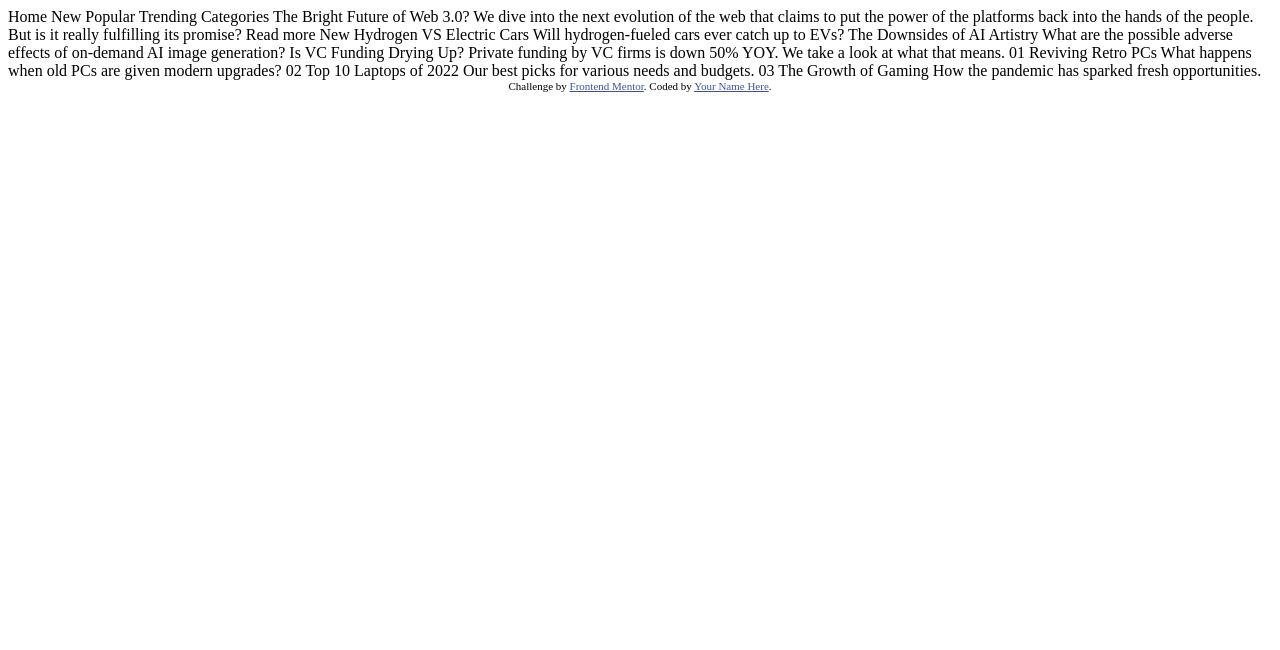
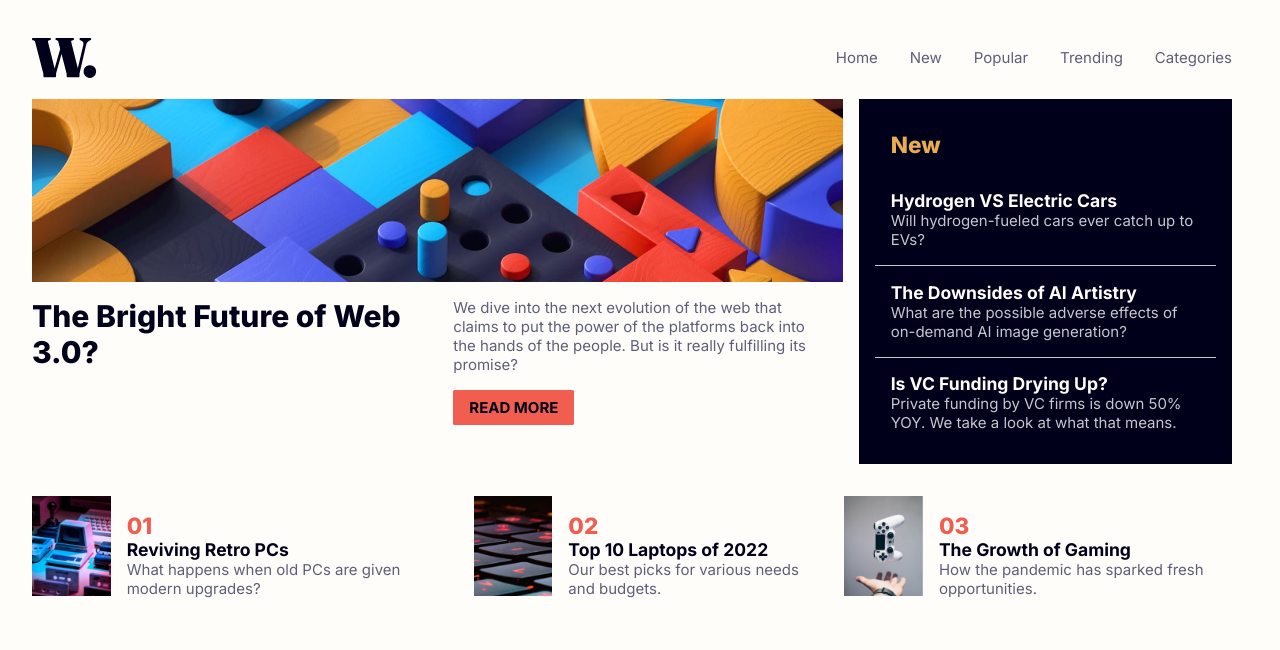
Before and after one commit to snigdha-sukun/news-homepage, a plain HTML site: page index.html in a window 1280 px wide. Drawn offline with Linux system fonts and the light colour scheme.

Commit message:
my solution

```diff
--- /dev/null
+++ b/index.css
@@ -0,0 +1,237 @@
+@import url('https://fonts.googleapis.com/css2?family=Inter:ital,opsz,wght@0,14..32,100..900;1,14..32,100..900&display=swap');
+
+:root {
+    --soft-orange: hsl(35, 77%, 62%);
+    --soft-red: hsl(5, 85%, 63%);
+    --off-white: hsl(36, 100%, 99%);
+    --grayish-blue: hsl(233, 8%, 79%);
+    --dark-grayish-blue: hsl(236, 13%, 42%);
+    --very-dark-blue: hsl(240, 100%, 5%);
+    --font-family: "Inter";
+    --font-size: 15px;
+    --font-weight-400: 400;
+    --font-weight-700: 700;
+    --font-weight-800: 800;
+}
+
+* {
+    margin: 0;
+    padding: 0;
+    box-sizing: border-box;
+}
+
+body {
+    font-family: var(--font-family);
+    font-size: var(--font-size);
+    font-weight: var(--font-weight-400);
+    margin: 2rem;
+    color: var(--dark-grayish-blue);
+    background-color: var(--off-white);
+}
+
+main {
+    display: grid;
+    grid-template-columns: repeat(3, 1fr);
+    grid-template-rows: repeat(3, 1fr);
+    margin-top: 1rem;
+}
+
+header {
+    display: flex;
+    justify-content: space-between;
+    align-items: center;
+}
+
+nav {
+    justify-self: flex-end;
+}
+
+button {
+    all: unset;
+    background-color: var(--soft-red);
+    color: var(--very-dark-blue);
+    padding: 0.5rem 1rem;
+    border-radius: 0.1rem;
+    cursor: pointer;
+    font-weight: var(--font-weight-700);
+    margin-top: 1rem;
+}
+
+button:hover {
+    background-color: var(--very-dark-blue);
+    color: var(--off-white);
+}
+
+ul {
+    display: flex;
+    justify-content: space-between;
+}
+
+li {
+    list-style: none;
+    padding: 1rem;
+    cursor: pointer;
+}
+
+li:hover {
+    color: var(--soft-orange);
+}
+
+hr {
+    background-color: var(--grayish-blue);
+    border: none;
+    height: 0.5px;
+}
+
+h1 {
+    color: var(--very-dark-blue);
+    grid-column: 1 / 2;
+    font-weight: var(--font-weight-800);
+    padding: 1rem 0;
+}
+
+h2 {
+    font-weight: var(--font-weight-800);
+}
+
+h3 {
+    font-weight: var(--font-weight-700);
+    cursor: pointer;
+}
+
+.banner {
+    grid-column: 1 / 3;
+    grid-row: 1 / 2;
+    background-image: url("./assets/images/image-web-3-desktop.jpg");
+    background-size: cover;
+    background-repeat: no-repeat;
+}
+
+.selected-news {
+    grid-column: 2 / 3;
+    grid-row: 2 / 3;
+    padding: 1rem;
+}
+
+.new-updates-section {
+    grid-column: 3 / 4;
+    grid-row: 1 / 3;
+    background-color: var(--very-dark-blue);
+    padding: 1rem;
+    margin: 0 1rem;
+}
+
+.new-updates-section h2 {
+    color: var(--soft-orange);
+    padding: 1rem;
+}
+
+.new-updates-section h3 {
+    color: var(--off-white);
+}
+
+.new-updates-section h3:hover {
+    color: var(--soft-orange);
+}
+
+.new-updates-section p {
+    color: var(--grayish-blue);
+}
+
+.new-update {
+    padding: 1rem;
+}
+
+.feature-news-section {
+    display: flex;
+    justify-content: space-between;
+    align-items: center;
+    grid-column: 1 / 4;
+    grid-row: 3 / 4;
+}
+
+.feature-news-section h2 {
+    color: var(--soft-red);
+}
+
+.feature-news-section h3 {
+    color: var(--very-dark-blue);
+}
+
+.feature-news-section h3:hover {
+    color: var(--soft-red);
+}
+
+.feature {
+    display: flex;
+}
+
+.feature-news {
+    padding: 1rem;
+}
+
+.mobile_menu {
+    display: none;
+}
+
+.close_menu {
+    display: none;
+    padding: 1rem;
+}
+
+@media (max-width: 768px) {
+    body {
+        margin: 1rem;
+    }
+
+    main {
+        display: flex;
+        flex-direction: column;
+    }
+
+    nav {
+        height: 100%;
+        width: 0;
+        position: fixed;
+        z-index: 1;
+        top: 0;
+        right: 0;
+        background-color: var(--off-white);
+        color: var(--very-dark-blue);
+        overflow-x: hidden;
+        transition: 0.5s;
+        padding-top: 5rem;
+    }
+
+    ul {
+        flex-direction: column;
+    }
+
+    .close_menu {
+        display: block;
+        position: absolute;
+        top: 0;
+        right: 1rem;
+    }
+
+    .mobile_menu {
+        display: block;
+    }
+
+    .banner {
+        background-image: url("./assets/images/image-web-3-mobile.jpg");
+        height: 18rem;
+    }
+
+    .feature-news-section {
+        flex-direction: column;
+    }
+
+    .new-updates-section {
+        margin: 1rem 0;
+    }
+
+    .selected-news {
+        padding: 0;
+    }
+}
--- a/index.html
+++ b/index.html
@@ -7,65 +7,99 @@
   <!-- displays site properly based on user's device -->
 
   <link rel="icon" type="image/png" sizes="32x32" href="./assets/images/favicon-32x32.png">
+  <link rel="stylesheet" href="index.css">
+  <script src="index.js" defer></script>
 
   <title>Frontend Mentor | News homepage</title>
-
-  <!-- Feel free to remove these styles or customise in your own stylesheet 👍 -->
-  <style>
-    .attribution {
-      font-size: 11px;
-      text-align: center;
-    }
-
-    .attribution a {
-      color: hsl(228, 45%, 44%);
-    }
-  </style>
 </head>
 
 <body>
+  <header>
+    <img src="./assets/images/logo.svg" alt="logo" />
+    <div class="mobile_menu" id="menu_hamburger" aria-label="Menu">
+      <img src="./assets//images/icon-menu.svg" alt="menu" />
+    </div>
+    <nav id="nav_menu">
+      <div class="close_menu" id="close_menu" aria-label="Close Menu">
+        <img src="./assets/images/icon-menu-close.svg" alt="close" />
+      </div>
+      <ul>
+        <li>Home</li>
+        <li>New</li>
+        <li>Popular</li>
+        <li>Trending</li>
+        <li>Categories</li>
+      </ul>
+    </nav>
+  </header>
+  <main>
+    <header class="banner"></header>
 
-  Home
-  New
-  Popular
-  Trending
-  Categories
+    <h1>The Bright Future of Web 3.0?</h1>
 
-  The Bright Future of Web 3.0?
+    <div class="selected-news">
+      <p>
+        We dive into the next evolution of the web that claims to put the power of the platforms back into the hands of
+        the
+        people. But is it really fulfilling its promise?
+      </p>
 
-  We dive into the next evolution of the web that claims to put the power of the platforms back into the hands of the
-  people.
-  But is it really fulfilling its promise?
+      <button type="button">READ MORE</button>
+    </div>
 
-  Read more
+    <section aria-labelledby="new-updates" class="new-updates-section">
 
-  New
+      <h2 id="new-updates">New</h2>
 
-  Hydrogen VS Electric Cars
-  Will hydrogen-fueled cars ever catch up to EVs?
+      <div class="new-update">
+        <h3>Hydrogen VS Electric Cars</h3>
+        <p>Will hydrogen-fueled cars ever catch up to EVs?</p>
+      </div>
 
-  The Downsides of AI Artistry
-  What are the possible adverse effects of on-demand AI image generation?
+      <hr />
 
-  Is VC Funding Drying Up?
-  Private funding by VC firms is down 50% YOY. We take a look at what that means.
+      <div class="new-update">
+        <h3>The Downsides of AI Artistry</h3>
+        <p>What are the possible adverse effects of on-demand AI image generation?</p>
+      </div>
 
-  01
-  Reviving Retro PCs
-  What happens when old PCs are given modern upgrades?
+      <hr />
 
-  02
-  Top 10 Laptops of 2022
-  Our best picks for various needs and budgets.
+      <div class="new-update">
+        <h3>Is VC Funding Drying Up?</h3>
+        <p>Private funding by VC firms is down 50% YOY. We take a look at what that means.</p>
+      </div>
+    </section>
 
-  03
-  The Growth of Gaming
-  How the pandemic has sparked fresh opportunities.
+    <section class="feature-news-section">
+      <div class="feature">
+        <img src="./assets/images/image-retro-pcs.jpg" alt="Retro PC" height="100" />
+        <div class="feature-news">
+          <h2>01</h2>
+          <h3>Reviving Retro PCs</h3>
+          <p>What happens when old PCs are given modern upgrades?</p>
+        </div>
+      </div>
 
-  <div class="attribution">
-    Challenge by <a href="https://www.frontendmentor.io?ref=challenge" target="_blank">Frontend Mentor</a>.
-    Coded by <a href="#">Your Name Here</a>.
-  </div>
+      <div class="feature">
+        <img src="./assets/images/image-top-laptops.jpg" alt="Top Laptops" height="100" />
+        <div class="feature-news">
+          <h2>02</h2>
+          <h3>Top 10 Laptops of 2022</h3>
+          <p>Our best picks for various needs and budgets.</p>
+        </div>
+      </div>
+
+      <div class="feature">
+        <img src="./assets/images/image-gaming-growth.jpg" alt="Gaming Growth" height="100" />
+        <div class="feature-news">
+          <h2>03</h2>
+          <h3>The Growth of Gaming</h3>
+          <p>How the pandemic has sparked fresh opportunities.</p>
+        </div>
+      </div>
+    </section>
+  </main>
 </body>
 
 </html>
--- /dev/null
+++ b/index.js
@@ -0,0 +1,14 @@
+const menuHamburger = document.getElementById('menu_hamburger');
+const closeMenu = document.getElementById('close_menu');
+const nav_menu = document.getElementById('nav_menu');
+const body = document.querySelector('body');
+
+menuHamburger.addEventListener("click", () => {
+    nav_menu.style.width = "250px";
+    document.body.style.backgroundColor = "hsla(240 100% 5% / 0.4)";
+});
+
+closeMenu.addEventListener("click", () => {
+    nav_menu.style.width = "0";
+    document.body.style.backgroundColor = "hsl(36, 100%, 99%)";
+});
```
